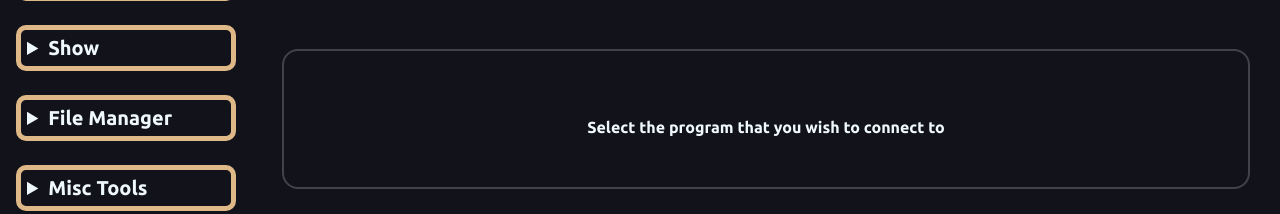
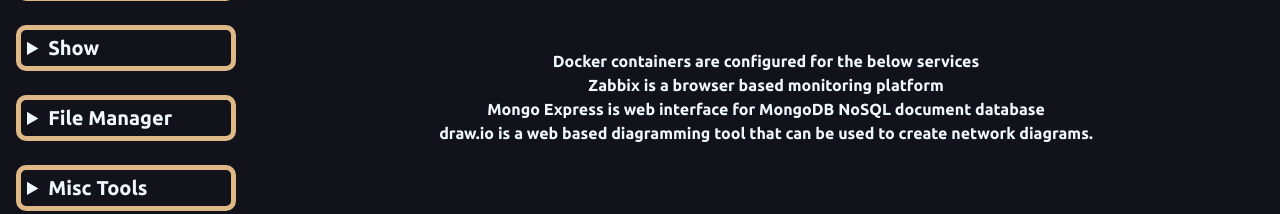
Before and after one commit to netadept/netAdept_Edge, a Flask app: page /mon_mong_draw/ in a window 1280 px wide. Shown: the part 286-500 px from the top of the page. Run offline with Flask 3, Linux system fonts and the light colour scheme; the visitor is signed in with stand-in values (Sample User, id 1).

Commit message:
docker files html amended

```diff
--- a/netadept/flask/templates/mon_mong_draw.html
+++ b/netadept/flask/templates/mon_mong_draw.html
@@ -7,12 +7,15 @@
         <image height="150" width="400" href="../../static/m1.svg"/>
     </svg><br>
     <br><br><br>
-    <div class="container">
+    <div>
         <p>
-            Select the program that you wish to connect to
+            Docker containers are configured for the below services <br>
+            Zabbix is a browser based monitoring platform <br>
+            Mongo Express is web interface for MongoDB NoSQL document database <br>
+            draw.io is a web based diagramming tool that can be used to create network diagrams.
         </p>
     </div>
-    <br><br>
+    <br><br><br>
         <div class="resources">
             <div></div>
             <div>
```
